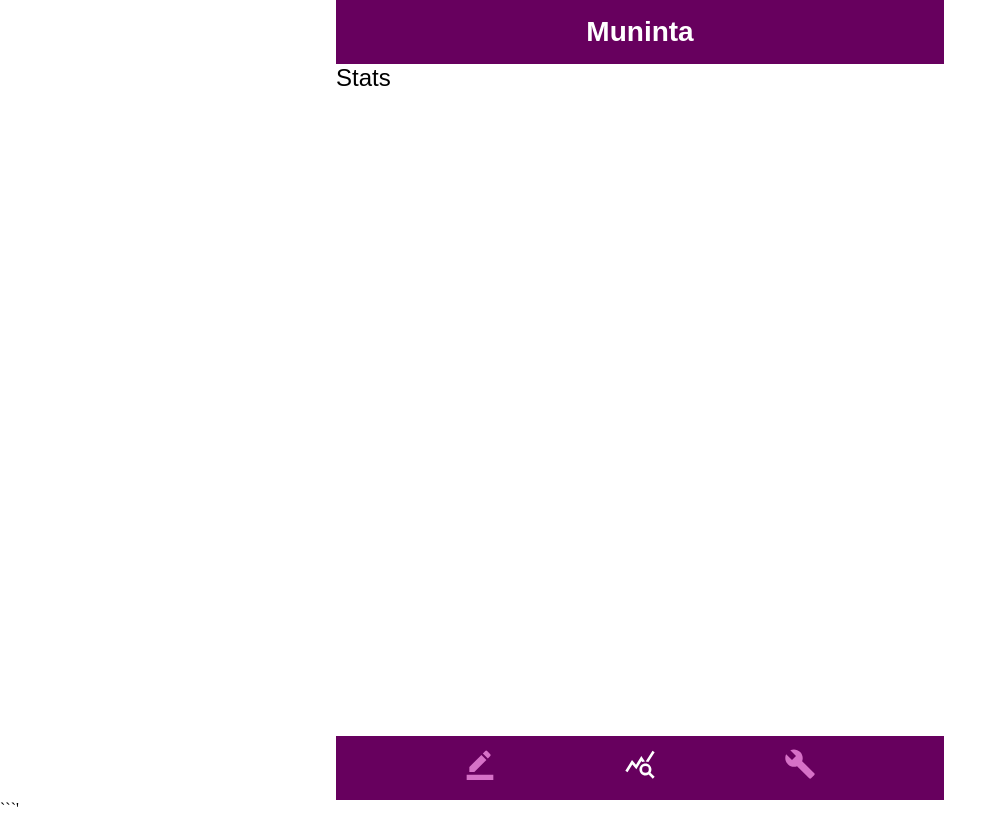
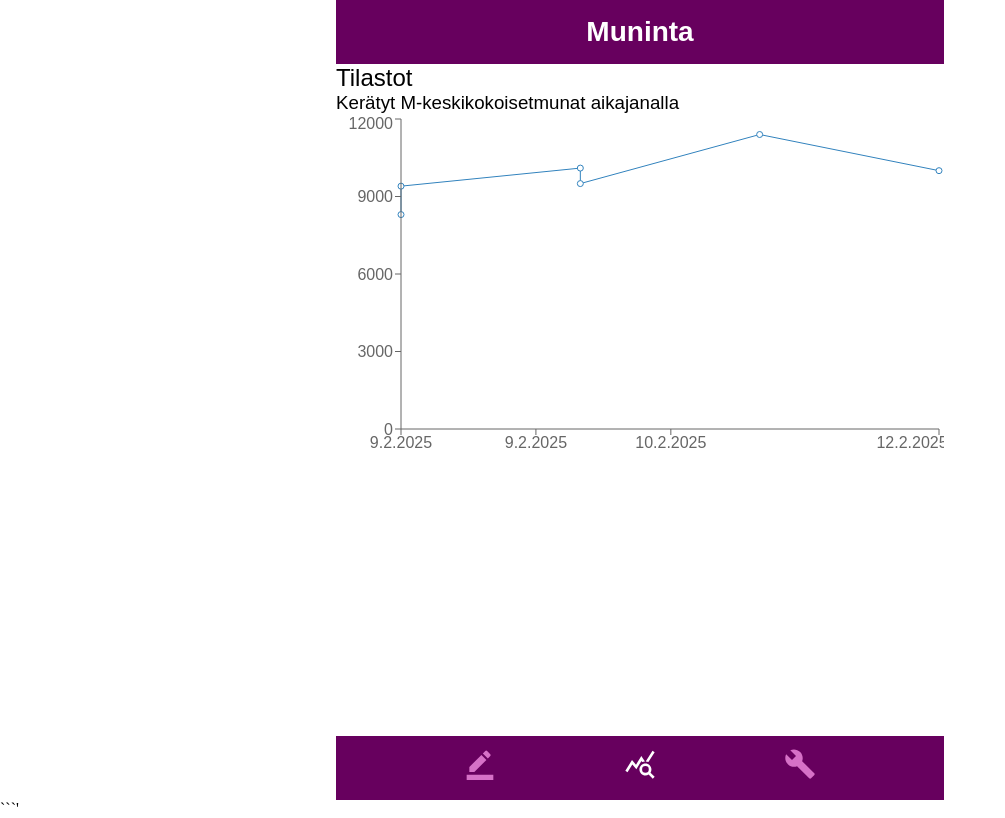
Before and after one commit to TMelnyk2021/Muninta, a React (Vite) app: page /stats in a window 1280 px wide. Shown: the whole page, without its empty margins (0-1005 px from the left). Built offline with nearby package versions, Linux system fonts and the light colour scheme.

Commit message:
lisää aikajanan piirtävän viivakaavion

```diff
--- a/package.json
+++ b/package.json
@@ -14,7 +14,8 @@
     "react": "^18.2.0",
     "react-dom": "^18.2.0",
     "react-icons": "^4.10.1",
-    "react-router-dom": "^6.15.0"
+    "react-router-dom": "^6.15.0",
+    "recharts": "^2.8.0"
   },
   "devDependencies": {
     "@types/react": "^18.2.15",
--- a/src/components/AppRouter/AppRouter.jsx
+++ b/src/components/AppRouter/AppRouter.jsx
@@ -17,7 +17,7 @@ function AppRouter(props) {
         { path: "",
           element: <Items />,
           loader: () => { return props.data } },
-        { path: "stats", element: <Stats /> },
+          { path: "stats", element: <Stats data={props.data} /> },
         { path: "settings",
           element: <Settings typelist={props.typelist}
                              onTypeSubmit={props.onTypeSubmit} /> },
--- a/src/components/Stats/Stats.jsx
+++ b/src/components/Stats/Stats.jsx
@@ -1,10 +1,47 @@
+import { Line, LineChart, ResponsiveContainer, Tooltip, XAxis, YAxis } from 'recharts'
+
 import styles from './Stats.module.scss'
 
-function Stats() {
+function Stats(props) {
+
+  const locale = "fi-FI"
+
+  const numberFormat = new Intl.NumberFormat(locale)
+
+  const linedata = props.data.map(
+    (item) => ({
+      date: new Date(item.collect_date).getTime(),
+      amount: item.m_amount
+    })
+  )
+
 
   return (
     <div className={styles.stats}>
-      <h2>Stats</h2>
+
+   <h2>Tilastot</h2>
+
+   <h3>Kerätyt M-keskikokoisetmunat aikajanalla</h3>
+   <ResponsiveContainer height={350}>
+        <LineChart data={linedata}>
+          <Line dataKey='amount' />
+          <XAxis type='number'
+                 dataKey='date'
+                 domain={['dataMin','dataMax']}
+                 tickFormatter={
+                   value => new Date(value).toLocaleDateString(locale)
+                 } />
+          <YAxis />
+          <Tooltip labelFormatter={
+                     value => new Date(value).toLocaleDateString(locale)
+                   }
+                   formatter={
+                     value => [numberFormat.format(value),"munaa"]
+                   } />
+        </LineChart>
+      </ResponsiveContainer>
+
+
     </div>
   )
 }
```
Also changed, not shown: 1 other file (tests, documents, lock files or other folders).
